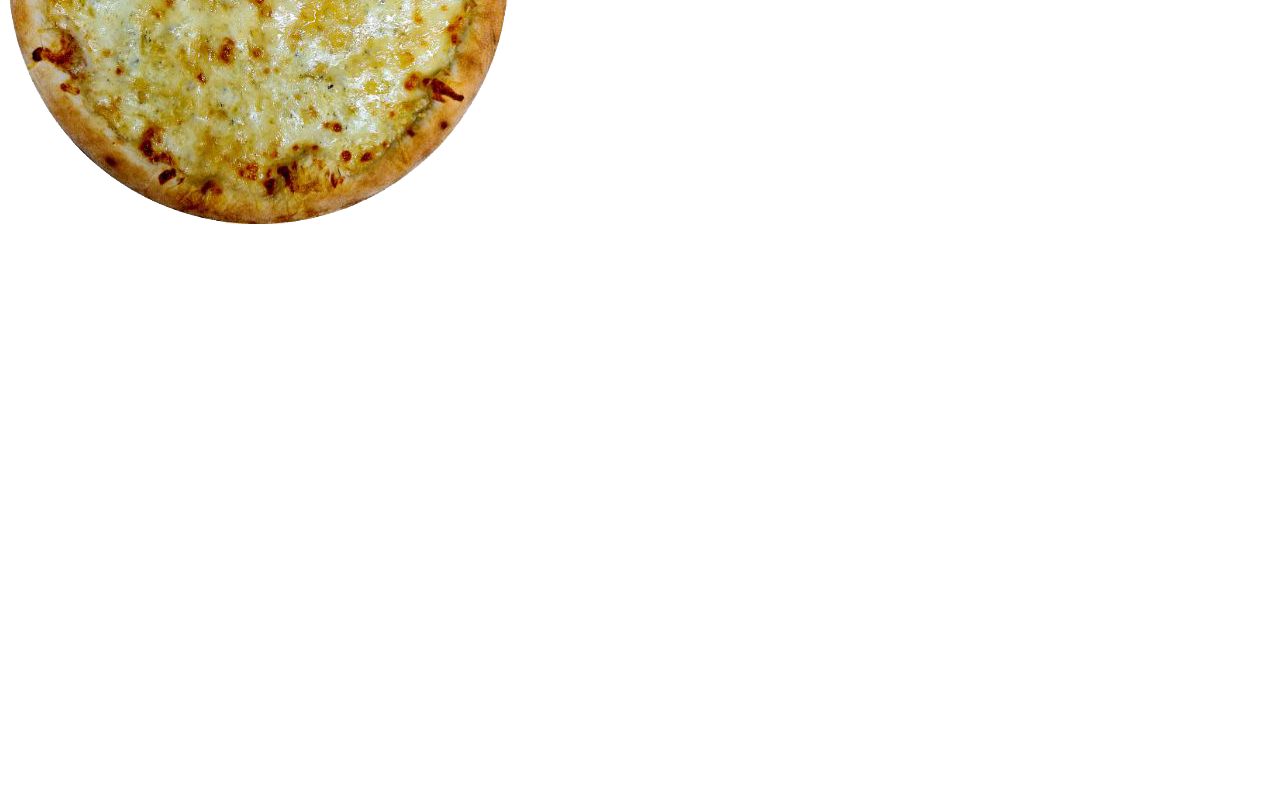
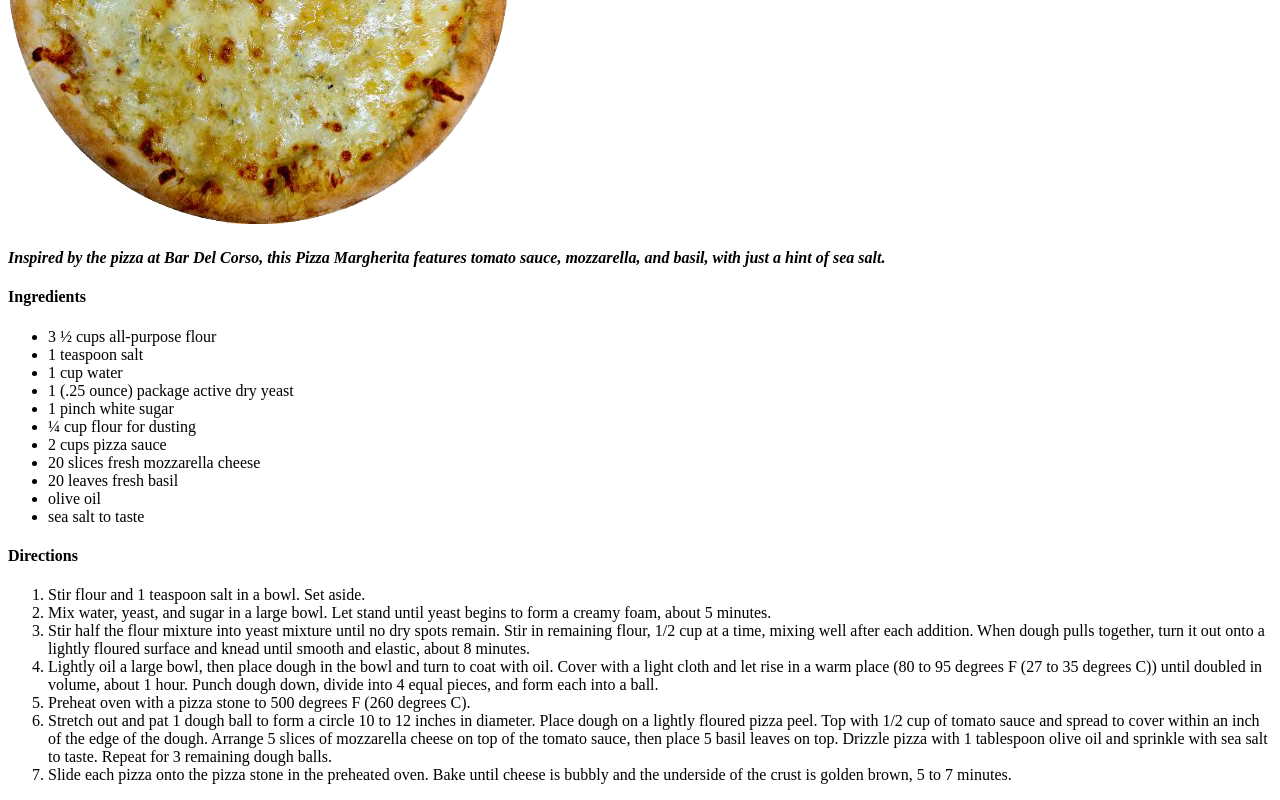
Before and after one commit to urimshuku/Recipes-Website, a plain HTML site: page recipes/pizza.html in a window 1280 px wide. Shown: the part 356-1156 px from the top of the page. Before the commit the page ends 800 px from the top, so only its background shows below. Drawn offline with Linux system fonts and the light colour scheme.

Commit message:
Add ingredients and directions

```diff
--- a/recipes/pizza.html
+++ b/recipes/pizza.html
@@ -8,5 +8,30 @@
     <body>
         <h1>Pizza</h1>
         <img src="../img/pizza.png" alt="Pizza">
+        <h4><em>Inspired by the pizza at Bar Del Corso, this Pizza Margherita features tomato sauce, mozzarella, and basil, with just a hint of sea salt.</em></h4>
+    <h4>Ingredients</h4>
+        <ul>
+            <li>3 ½ cups all-purpose flour</li>
+            <li>1 teaspoon salt</li>
+            <li>1 cup water</li>
+            <li>1 (.25 ounce) package active dry yeast</li>
+            <li>1 pinch white sugar</li>
+            <li>¼ cup flour for dusting</li>
+            <li>2 cups pizza sauce</li>
+            <li>20 slices fresh mozzarella cheese</li>
+            <li>20 leaves fresh basil</li>
+            <li>olive oil</li>
+            <li>sea salt to taste</li>
+        </ul>
+    <h4>Directions</h4>
+        <ol>
+            <li>Stir flour and 1 teaspoon salt in a bowl. Set aside.</li>
+            <li>Mix water, yeast, and sugar in a large bowl. Let stand until yeast begins to form a creamy foam, about 5 minutes.</li>
+            <li>Stir half the flour mixture into yeast mixture until no dry spots remain. Stir in remaining flour, 1/2 cup at a time, mixing well after each addition. When dough pulls together, turn it out onto a lightly floured surface and knead until smooth and elastic, about 8 minutes.</li>
+            <li>Lightly oil a large bowl, then place dough in the bowl and turn to coat with oil. Cover with a light cloth and let rise in a warm place (80 to 95 degrees F (27 to 35 degrees C)) until doubled in volume, about 1 hour. Punch dough down, divide into 4 equal pieces, and form each into a ball.</li>
+            <li>Preheat oven with a pizza stone to 500 degrees F (260 degrees C). </li>
+            <li>Stretch out and pat 1 dough ball to form a circle 10 to 12 inches in diameter. Place dough on a lightly floured pizza peel. Top with 1/2 cup of tomato sauce and spread to cover within an inch of the edge of the dough. Arrange 5 slices of mozzarella cheese on top of the tomato sauce, then place 5 basil leaves on top. Drizzle pizza with 1 tablespoon olive oil and sprinkle with sea salt to taste. Repeat for 3 remaining dough balls. </li>
+            <li>Slide each pizza onto the pizza stone in the preheated oven. Bake until cheese is bubbly and the underside of the crust is golden brown, 5 to 7 minutes. </li>
+        </ol>
     </body>
 </html>
```
Also changed, not shown: recipes/pasta.html (+18 -0 lines), recipes/polenta.html (+16 -0 lines), 1 other file.
